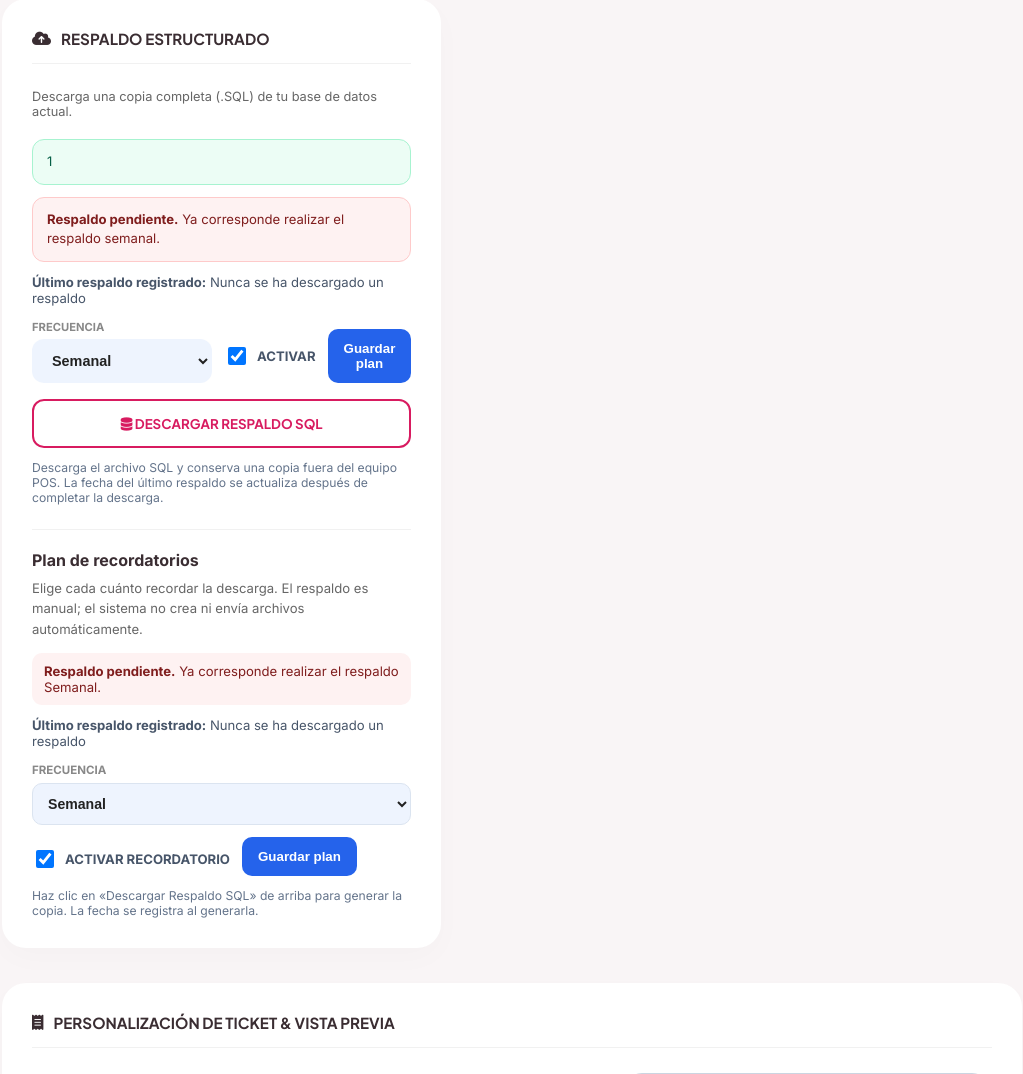
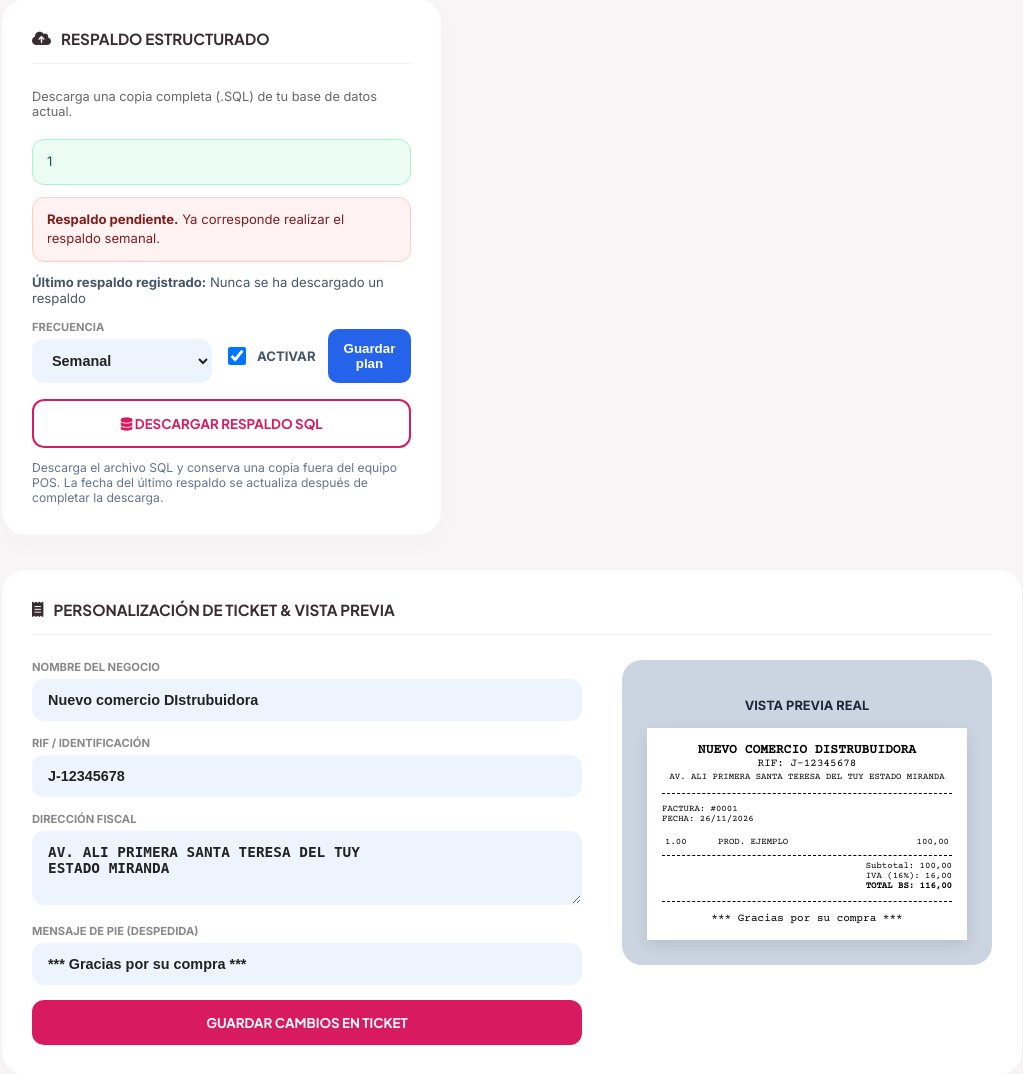
Before and after one commit to freedarwuin/POS-System-Pro, a PHP site: page /configuracion.php in a window 1280 px wide. Shown: the part 1215-2289 px from the top of the page, without its empty margins (218-1241 px from the left). Run offline with PHP 8.4, Linux system fonts and the light colour scheme; a user stored in the database is signed in; data comes from the database, SQL or seed files in the repository; some libraries are stand-ins or nearby versions.

Commit message:
Evita duplicar el panel de recordatorios en configuración

```diff
--- a/plan_respaldos_panel.php
+++ b/plan_respaldos_panel.php
@@ -1,83 +1,6 @@
 <?php
 /**
- * Panel de recordatorio incluido únicamente en configuracion.php.
- * sidebar.php lo carga con la conexión y el plan ya preparados.
+ * El plan de respaldos ya se muestra directamente en configuracion.php,
+ * junto al botón para descargar el SQL. No renderizar un segundo panel.
  */
-if (empty($plan_respaldo_panel) || !is_array($plan_respaldo_panel)) {
-    return;
-}
-
-$planPanelFrecuencias = ['diario' => 'Diario', 'semanal' => 'Semanal', 'mensual' => 'Mensual'];
-$planPanelFrecuencia = (string) ($plan_respaldo_panel['frecuencia'] ?? 'semanal');
-$planPanelUltimo = !empty($plan_respaldo_panel['ultimo_respaldo'])
-    ? date('d/m/Y H:i', strtotime((string) $plan_respaldo_panel['ultimo_respaldo']))
-    : 'Nunca se ha descargado un respaldo';
-$planPanelVencido = posPlanRespaldoVencido($plan_respaldo_panel);
-$planPanelProximo = null;
-if (!empty($plan_respaldo_panel['ultimo_respaldo'])) {
-    $planPanelIntervalos = ['diario' => '+1 day', 'semanal' => '+1 week', 'mensual' => '+1 month'];
-    $planPanelProximo = (new DateTimeImmutable((string) $plan_respaldo_panel['ultimo_respaldo']))
-        ->modify($planPanelIntervalos[$planPanelFrecuencia] ?? '+1 week');
-}
-$planPanelMensaje = (string) ($_SESSION['mensaje_plan_respaldo'] ?? '');
-unset($_SESSION['mensaje_plan_respaldo']);
-$planPanelEscapar = static function (string $valor): string {
-    return htmlspecialchars($valor, ENT_QUOTES, 'UTF-8');
-};
-?>
-<template id="plan-respaldo-panel-template">
-    <section id="plan-respaldos" style="margin-top:24px;padding-top:20px;border-top:1px solid #f1f1f1;">
-        <h3 style="margin:0 0 8px;font-size:1rem;color:#3a2d32;">Plan de recordatorios</h3>
-        <p style="font-size:.82rem;line-height:1.55;color:#666;margin:0 0 14px;">Elige cada cuánto recordar la descarga. El respaldo es manual; el sistema no crea ni envía archivos automáticamente.</p>
-        <?php if ($planPanelMensaje !== ''): ?>
-            <div role="status" style="margin-bottom:12px;padding:10px 12px;border-radius:10px;background:#ecfdf5;color:#065f46;font-size:.82rem;">
-                <?= $planPanelEscapar($planPanelMensaje) ?>
-            </div>
-        <?php endif; ?>
-        <?php if (empty($plan_respaldo_panel['activo'])): ?>
-            <div style="margin-bottom:12px;padding:10px 12px;border-radius:10px;background:#f1f5f9;color:#334155;font-size:.82rem;">Los recordatorios están desactivados.</div>
-        <?php elseif ($planPanelVencido): ?>
-            <div role="alert" style="margin-bottom:12px;padding:10px 12px;border-radius:10px;background:#fef2f2;color:#7f1d1d;font-size:.82rem;"><strong>Respaldo pendiente.</strong> Ya corresponde realizar el respaldo <?= $planPanelEscapar($planPanelFrecuencias[$planPanelFrecuencia] ?? 'semanal') ?>.</div>
-        <?php else: ?>
-            <div style="margin-bottom:12px;padding:10px 12px;border-radius:10px;background:#ecfdf5;color:#065f46;font-size:.82rem;">Plan al día. Próximo recordatorio: <?= $planPanelEscapar($planPanelProximo->format('d/m/Y H:i')) ?>.</div>
-        <?php endif; ?>
-        <div style="font-size:.82rem;color:#475569;margin-bottom:14px;"><strong>Último respaldo registrado:</strong> <?= $planPanelEscapar($planPanelUltimo) ?></div>
-        <form action="guardar_plan_respaldo.php" method="post">
-            <input type="hidden" name="csrf_token" value="<?= $planPanelEscapar((string) $_SESSION['csrf_plan_respaldo']) ?>">
-            <div style="display:flex;gap:12px;align-items:end;flex-wrap:wrap;">
-                <div style="flex:1;min-width:170px;">
-                    <label for="frecuencia-plan-respaldo" style="font-size:.72rem;font-weight:800;color:#888;display:block;margin-bottom:6px;">FRECUENCIA</label>
-                    <select id="frecuencia-plan-respaldo" name="frecuencia" required style="width:100%;background:#eef4fe;border:1px solid #dbe4f0;border-radius:10px;padding:11px;color:#222;font-size:.88rem;">
-                        <?php foreach ($planPanelFrecuencias as $valor => $etiqueta): ?>
-                            <option value="<?= $planPanelEscapar($valor) ?>" <?= $planPanelFrecuencia === $valor ? 'selected' : '' ?>><?= $planPanelEscapar($etiqueta) ?></option>
-                        <?php endforeach; ?>
-                    </select>
-                </div>
-                <label style="display:flex;align-items:center;gap:8px;font-size:.82rem;color:#475569;">
-                    <input type="checkbox" name="activo" value="1" <?= !empty($plan_respaldo_panel['activo']) ? 'checked' : '' ?> style="width:18px;height:18px;">
-                    Activar recordatorio
-                </label>
-                <button type="submit" style="border:0;border-radius:10px;background:#2563eb;color:#fff;padding:12px 16px;font-weight:700;cursor:pointer;">Guardar plan</button>
-            </div>
-        </form>
-        <div style="margin-top:12px;font-size:.76rem;color:#64748b;">Haz clic en «Descargar Respaldo SQL» de arriba para generar la copia. La fecha se registra al generarla.</div>
-    </section>
-</template>
-<script>
-(() => {
-    function insertarPanelPlanRespaldo() {
-        const template = document.getElementById('plan-respaldo-panel-template');
-        if (!template) return;
-        const titulo = Array.from(document.querySelectorAll('.card-title'))
-            .find(elemento => elemento.textContent.includes('Respaldo Estructurado'));
-        const tarjeta = titulo?.closest('.glass-card');
-        if (!tarjeta || tarjeta.querySelector('#plan-respaldos')) return;
-        tarjeta.appendChild(template.content.cloneNode(true));
-    }
-    if (document.readyState === 'loading') {
-        document.addEventListener('DOMContentLoaded', insertarPanelPlanRespaldo, { once: true });
-    } else {
-        insertarPanelPlanRespaldo();
-    }
-})();
-</script>
+return;
```
